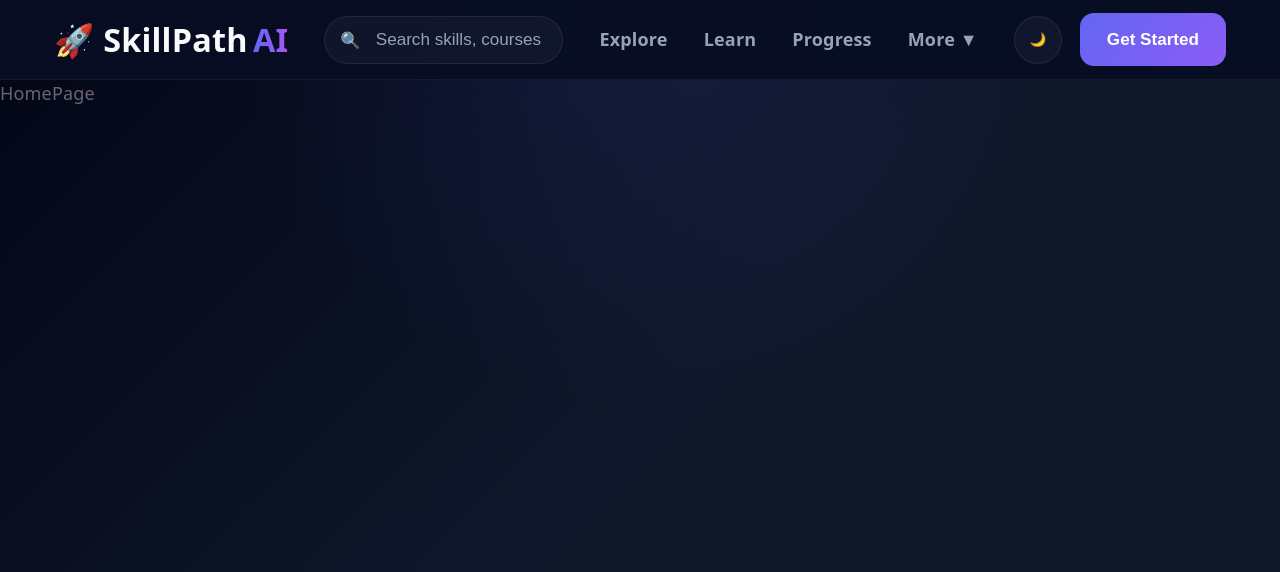
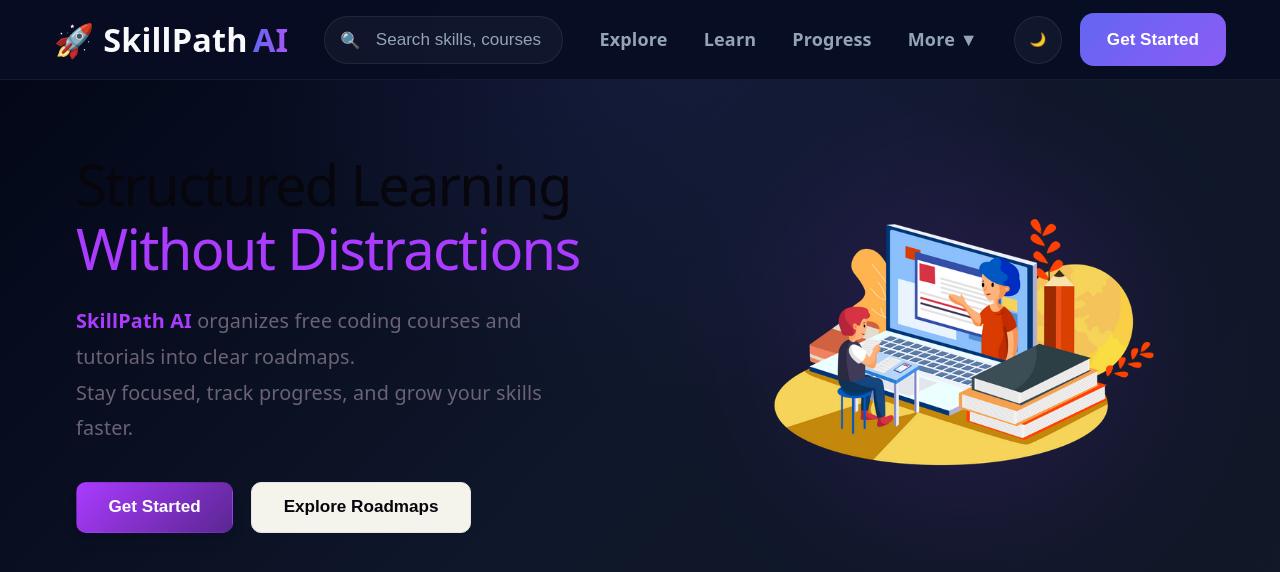
Before and after one commit to imdad-dev/skillPath, a React (Vite) app: page / in a window 1280 px wide. Shown: the top 572 px of the page. Built offline with nearby package versions, Linux system fonts and the light colour scheme.

Commit message:
feat: add hero section with hero image

```diff
--- /dev/null
+++ b/src/components/Hero/Hero.css
@@ -0,0 +1,137 @@
+.hero {
+  display: flex;
+  align-items: center;
+  justify-content: space-between;
+  gap: 3rem;
+  max-width: 1200px;
+  margin: 0 auto;
+  padding: 4rem 2rem;
+}
+
+.hero-content {
+  flex: 1;
+  max-width: 540px;
+}
+
+.hero-content h1 {
+  margin-top: 0;
+  margin-bottom: 1.25rem;
+}
+
+.highlight-heading {
+  color: var(--accent);
+}
+
+.highlight {
+  color: var(--accent);
+  font-weight: 600;
+}
+
+.hero p {
+  color: var(--text);
+  font-size: 1.1rem;
+  line-height: 1.8;
+  max-width: 480px;
+}
+
+.hero-buttons {
+  display: flex;
+  gap: 1rem;
+  margin-top: 2rem;
+}
+
+.btn {
+  display: inline-flex;
+  align-items: center;
+  justify-content: center;
+  padding: 0.8rem 1.75rem;
+  border-radius: 10px;
+  font-size: 0.95rem;
+  font-weight: 600;
+  cursor: pointer;
+  border: 1px solid transparent;
+  transition: transform 0.15s ease, box-shadow 0.2s ease, background 0.2s ease;
+}
+
+.btn:hover {
+  transform: translateY(-2px);
+}
+
+.btn:active {
+  transform: translateY(0) scale(0.98);
+}
+
+.btn-primary {
+  background: linear-gradient(135deg, var(--accent), var(--accent-border));
+  color: #fff;
+  box-shadow: var(--shadow);
+}
+
+.btn-primary:hover {
+  box-shadow: 0 12px 24px -4px var(--accent-bg);
+}
+
+.btn-secondary {
+  background: var(--code-bg);
+  color: var(--text-h);
+  border: 1px solid var(--border);
+}
+
+.btn-secondary:hover {
+  background: var(--social-bg);
+}
+
+.hero-image-wrapper {
+  position: relative;
+  flex: 1;
+  display: flex;
+  justify-content: center;
+  max-width: 480px;
+}
+
+.hero-image-wrapper::before {
+  content: "";
+  position: absolute;
+  width: 320px;
+  height: 320px;
+  background: var(--accent);
+  opacity: 0.15;
+  filter: blur(80px);
+  border-radius: 50%;
+  z-index: 0;
+}
+
+.hero-image {
+  position: relative;
+  z-index: 1;
+  width: 100%;
+  height: auto;
+  object-fit: contain;
+}
+
+@media (max-width: 1024px) {
+  .hero {
+    flex-direction: column-reverse;
+    text-align: center;
+    gap: 2rem;
+    padding: 3rem 1.5rem;
+  }
+
+  .hero-content {
+    max-width: 100%;
+  }
+
+  .hero p {
+    max-width: 100%;
+    margin-left: auto;
+    margin-right: auto;
+  }
+
+  .hero-buttons {
+    justify-content: center;
+  }
+
+  .hero-image-wrapper {
+    max-width: 320px;
+  }
+}
--- /dev/null
+++ b/src/components/Hero/Hero.jsx
@@ -0,0 +1,37 @@
+import "./Hero.css";
+import heroImg from "../../assets/images/hero-banner.webp";
+
+const Hero = () => {
+    return (
+        <section className="hero" aria-label="Hero Section">
+            <div className="hero-content">
+                <h1>
+                    Structured Learning
+                    <br />
+                    <span className="highlight-heading">Without Distractions</span>
+                </h1>
+
+               <p>
+  <span className="highlight">SkillPath AI</span> organizes free coding courses and tutorials into clear roadmaps.
+  <br />
+  Stay focused, track progress, and grow your skills faster.
+</p>
+
+                <div className="hero-buttons">
+                    <button className="btn btn-primary">Get Started</button>
+                    <button className="btn btn-secondary">Explore Roadmaps</button>
+                </div>
+            </div>
+
+            <div className="hero-image-wrapper">
+                <img
+                    src={heroImg}
+                    alt="Illustration of a learner following a structured roadmap"
+                    className="hero-image"
+                />
+            </div>
+        </section>
+    );
+};
+
+export default Hero;
--- a/src/index.css
+++ b/src/index.css
@@ -100,6 +100,7 @@
 
 h1 {
   font-size: 56px;
+  line-height: 1.15;
   letter-spacing: -1.68px;
   margin: 32px 0;
   @media (max-width: 1024px) {
@@ -109,7 +110,7 @@
 }
 h2 {
   font-size: 24px;
-  line-height: 118%;
+   line-height: 1.3;
   letter-spacing: -0.24px;
   margin: 0 0 8px;
   @media (max-width: 1024px) {
--- a/src/pages/Home/Home.jsx
+++ b/src/pages/Home/Home.jsx
@@ -1,5 +1,11 @@
+import Hero from "../../components/Hero/Hero.jsx";
+
 const HomePage =()=>{
-    return <div>HomePage</div>
+    return (
+        <div>
+            <Hero />
+        </div>
+    )
 }
 
 export default HomePage;
```
Also changed, not shown: src/assets/images/hero-banner.webp (added).
